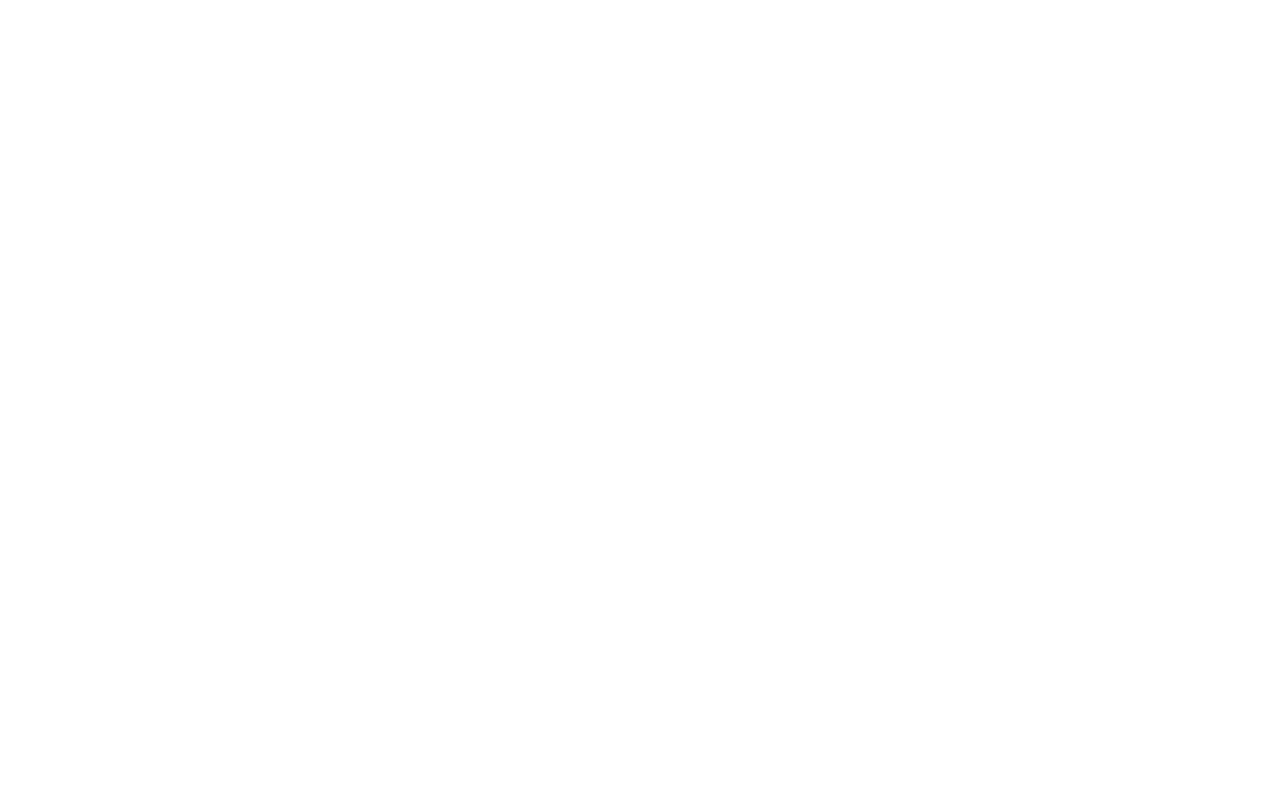
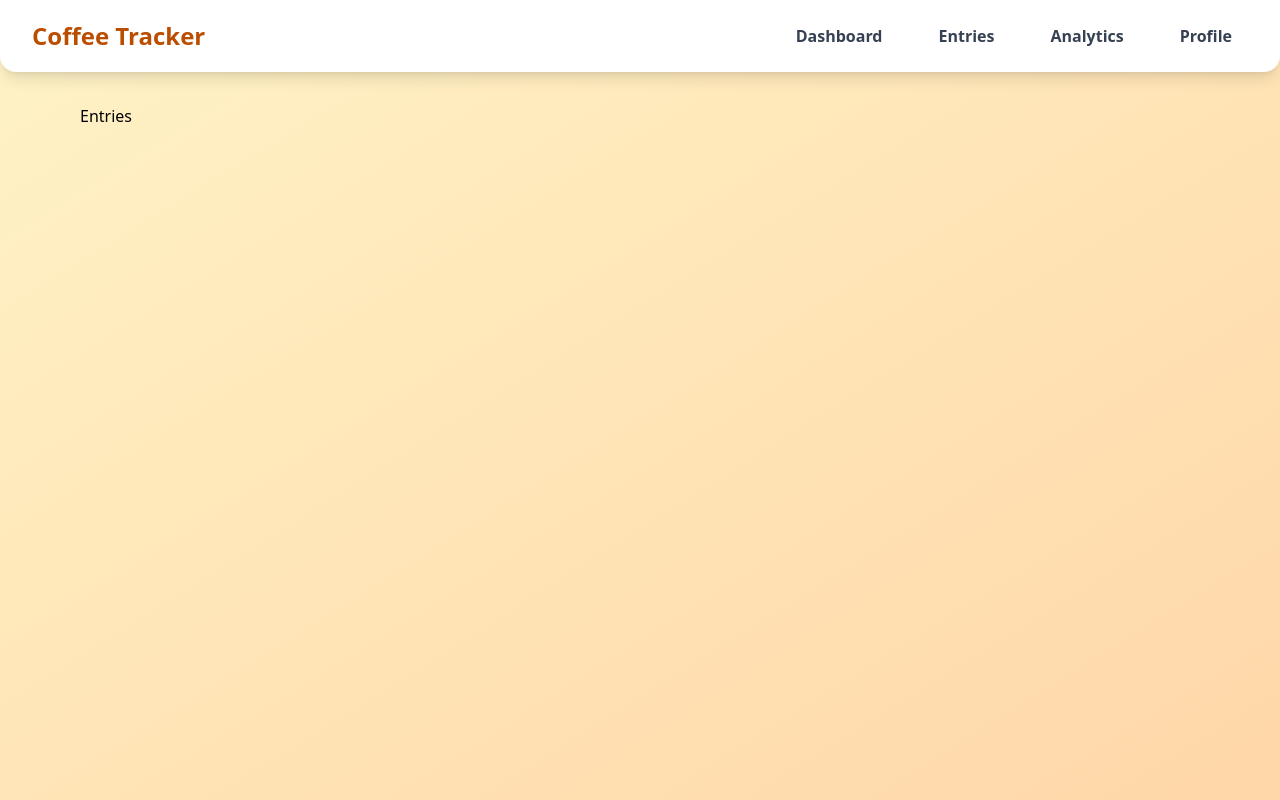
Before and after one commit to IrianB/coffee-tracker, a React app in the folder frontend/: page /layout/entries in a window 1280 px wide. Before the commit this address had no page. Built offline with nearby package versions, Linux system fonts and the light colour scheme; the HTML template or start-up script is replaced by a standard one.

Commit message:
Add dashboard layout with nested pages and Navbar navigation

```diff
--- a/frontend/src/App.jsx
+++ b/frontend/src/App.jsx
@@ -3,13 +3,22 @@ import { Routes, Route } from "react-router-dom";
 import Home from './pages/Home';
 import Layout from './pages/Layout';
 import CreateAccount from './pages/CreateAccount';
+import Dashboard from './pages/Dashboard';
+import Entries from './pages/Entries';
+import Profile from './pages/Profile';
+import Analytics from './pages/Analytics';
 
 const App = () => {
   return (
     <Routes>
       <Route path='/' element={<Home />} />
-      <Route path='/layout' element={<Layout />} />
       <Route path='/create-account' element={<CreateAccount />} />
+      <Route path='/layout' element={<Layout />}>
+        <Route index element={<Dashboard />} />
+        <Route path='entries' element={<Entries />} />
+        <Route path='analytics' element={<Analytics />} />
+        <Route path='profile' element={<Profile />} />
+      </Route>
     </Routes>
   )
 }
--- a/frontend/src/components/Navbar.jsx
+++ b/frontend/src/components/Navbar.jsx
@@ -1,20 +1,38 @@
 import React from 'react'
+import { useNavigate } from 'react-router-dom'
 
 const Navbar = () => {
+  const navigate = useNavigate()
+
   return (
     <nav className="bg-white shadow-lg rounded-b-2xl px-8 py-4 flex justify-between items-center">
-      <div className="text-2xl font-bold text-amber-700">Coffee Tracker</div>
+      <div className="text-2xl font-bold text-amber-700 cursor-pointer" onClick={() => navigate('/layout')}>
+        Coffee Tracker
+      </div>
+
       <div className="flex space-x-6">
-        <p className="cursor-pointer text-gray-700 font-semibold px-4 py-2 rounded-lg hover:bg-amber-100 hover:text-amber-700 transition duration-300">
+        <p
+          onClick={() => navigate('/layout')}
+          className="cursor-pointer text-gray-700 font-semibold px-4 py-2 rounded-lg hover:bg-amber-100 hover:text-amber-700 transition duration-300"
+        >
           Dashboard
         </p>
-        <p className="cursor-pointer text-gray-700 font-semibold px-4 py-2 rounded-lg hover:bg-amber-100 hover:text-amber-700 transition duration-300">
+        <p
+          onClick={() => navigate('/layout/entries')}
+          className="cursor-pointer text-gray-700 font-semibold px-4 py-2 rounded-lg hover:bg-amber-100 hover:text-amber-700 transition duration-300"
+        >
           Entries
         </p>
-        <p className="cursor-pointer text-gray-700 font-semibold px-4 py-2 rounded-lg hover:bg-amber-100 hover:text-amber-700 transition duration-300">
+        <p
+          onClick={() => navigate('/layout/analytics')}
+          className="cursor-pointer text-gray-700 font-semibold px-4 py-2 rounded-lg hover:bg-amber-100 hover:text-amber-700 transition duration-300"
+        >
           Analytics
         </p>
-        <p className="cursor-pointer text-gray-700 font-semibold px-4 py-2 rounded-lg hover:bg-amber-100 hover:text-amber-700 transition duration-300">
+        <p
+          onClick={() => navigate('/layout/profile')}
+          className="cursor-pointer text-gray-700 font-semibold px-4 py-2 rounded-lg hover:bg-amber-100 hover:text-amber-700 transition duration-300"
+        >
           Profile
         </p>
       </div>
--- /dev/null
+++ b/frontend/src/pages/Analytics.jsx
@@ -0,0 +1,9 @@
+import React from 'react'
+
+const Analytics = () => {
+  return (
+    <div>Analytics</div>
+  )
+}
+
+export default Analytics
--- /dev/null
+++ b/frontend/src/pages/Dashboard.jsx
@@ -0,0 +1,47 @@
+import React, { useEffect, useState } from 'react'
+import API from '../api/axios.js'
+
+const Dashboard = () => {
+    const [coffees, setCoffees] = useState([])
+
+    useEffect(() => {
+        const fetchCoffee = async () => {
+            try {
+                const response = await API.get('/coffee/get-coffee')
+                setCoffees(response.data)
+            } catch (error) {
+                console.log(error)
+            }
+        }
+
+        fetchCoffee()
+    }, [])
+
+    return (
+        <div className="bg-white shadow-lg rounded-2xl overflow-hidden">
+            <h1 className="text-3xl font-bold text-amber-700 mb-6 px-6 pt-6">Coffee List</h1>
+            <table className="min-w-full">
+                <thead className="bg-amber-600 text-white">
+                    <tr>
+                        <th className="py-3 px-6 text-left">Name</th>
+                        <th className="py-3 px-6 text-left">Size</th>
+                        <th className="py-3 px-6 text-left">Price</th>
+                        <th className="py-3 px-6 text-left">Coffee Shop</th>
+                    </tr>
+                </thead>
+                <tbody>
+                    {coffees.map((coffee) => (
+                        <tr key={coffee._id} className="border-b hover:bg-amber-50 transition-colors">
+                            <td className="py-3 px-6">{coffee.coffeeName}</td>
+                            <td className="py-3 px-6">{coffee.size}</td>
+                            <td className="py-3 px-6">${coffee.price}</td>
+                            <td className="py-3 px-6">{coffee.coffeeShopName}</td>
+                        </tr>
+                    ))}
+                </tbody>
+            </table>
+        </div>
+    )
+}
+
+export default Dashboard
--- /dev/null
+++ b/frontend/src/pages/Entries.jsx
@@ -0,0 +1,9 @@
+import React from 'react'
+
+const Entries = () => {
+  return (
+    <div>Entries</div>
+  )
+}
+
+export default Entries
--- a/frontend/src/pages/Layout.jsx
+++ b/frontend/src/pages/Layout.jsx
@@ -1,57 +1,13 @@
-import React, { useEffect, useState } from 'react'
+import React from 'react'
+import { Outlet, Link } from 'react-router-dom'
 import Navbar from '../components/Navbar.jsx'
-import API from '../api/axios.js'
 
 const Layout = () => {
-  const [coffees, setCoffees] = useState([])
-
-  const fetchCoffee = async () => {
-    try {
-      const response = await API.get('/coffee/get-coffee')
-      setCoffees(response.data)
-    } catch (error) {
-      console.log(error)
-    }
-  }
-
-  useEffect(() => {
-    fetchCoffee()
-  }, [])
-
   return (
     <div className="min-h-screen bg-gradient-to-br from-amber-100 to-orange-200">
       <Navbar />
-
       <div className="max-w-6xl mx-auto px-4 py-8">
-        <h1 className="text-3xl font-bold text-center text-amber-700 mb-6">
-          Coffee List
-        </h1>
-
-        <div className="bg-white shadow-lg rounded-2xl overflow-hidden">
-          <table className="min-w-full">
-            <thead className="bg-amber-600 text-white">
-              <tr>
-                <th className="py-3 px-6 text-left">Name</th>
-                <th className="py-3 px-6 text-left">Size</th>
-                <th className="py-3 px-6 text-left">Price</th>
-                <th className="py-3 px-6 text-left">Coffee Shop</th>
-              </tr>
-            </thead>
-            <tbody>
-              {coffees.map((coffee) => (
-                <tr
-                  key={coffee._id}
-                  className="border-b hover:bg-amber-50 transition-colors"
-                >
-                  <td className="py-3 px-6">{coffee.coffeeName}</td>
-                  <td className="py-3 px-6">{coffee.size}</td>
-                  <td className="py-3 px-6">${coffee.price}</td>
-                  <td className="py-3 px-6">{coffee.coffeeShopName}</td>
-                </tr>
-              ))}
-            </tbody>
-          </table>
-        </div>
+        <Outlet />
       </div>
     </div>
   )
--- /dev/null
+++ b/frontend/src/pages/Profile.jsx
@@ -0,0 +1,9 @@
+import React from 'react'
+
+const Profile = () => {
+  return (
+    <div>Profile</div>
+  )
+}
+
+export default Profile
```
